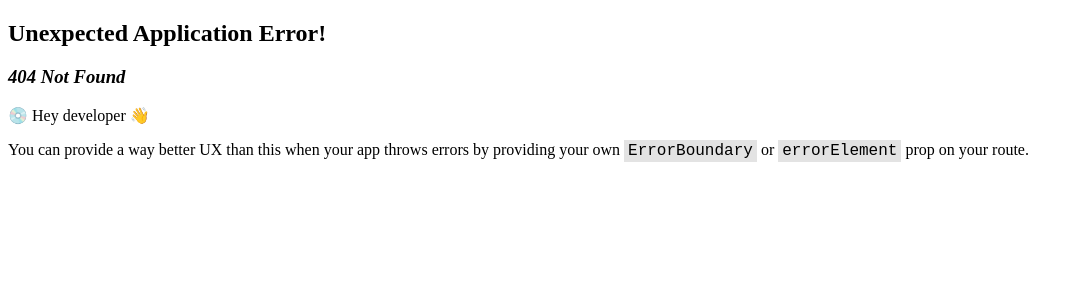
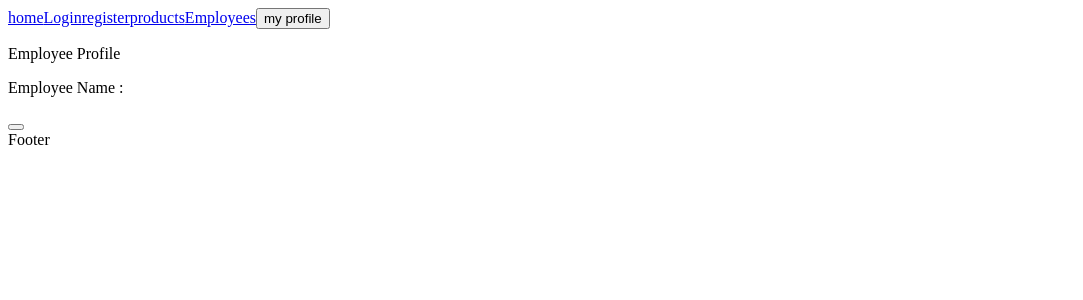
Before and after one commit to T2-Code-Geeks/MERAKI_Academy_Project_5, a React (Create React App) app in the folder frontend/: page /employeeProfile/1 in a window 1280 px wide. Before the commit this address had no page. Shown: the top 300 px of the page, without its empty margins (0-1083 px from the left). Built offline with nearby package versions, Linux system fonts and the light colour scheme; no server answers.

Commit message:
Profile Employee

```diff
--- a/frontend/src/components/NavBar/NavBar.jsx
+++ b/frontend/src/components/NavBar/NavBar.jsx
@@ -1,7 +1,11 @@
 import React from 'react'
 import "./NavBar.css"
-import { NavLink } from 'react-router-dom'
+import { NavLink,useNavigate } from 'react-router-dom'
+import { useSelector  } from "react-redux";
+
 const NavBar = () => {
+  const { userId } = useSelector((state) => state.auth);
+  const navegite= useNavigate()
   return (
  <nav>
 <NavLink className="navlink" to="/">home</NavLink>
@@ -9,7 +13,7 @@ const NavBar = () => {
 <NavLink to="/register">register</NavLink>
 <NavLink to="/products">products</NavLink>
 <NavLink to="/employees">Employees</NavLink>
-
+<button onClick={()=>{navegite(`employeeProfile/${userId}`)}}> my profile</button>
  </nav>
   )
 }
--- /dev/null
+++ b/frontend/src/pages/Employee/EmployeeProfile/ProfileEmployee.jsx
@@ -0,0 +1,49 @@
+
+import { useNavigate} from "react-router-dom";
+import { useParams } from "react-router-dom";
+import "./ProfileEmployee";
+import axios from "axios";
+import { useEffect, useState } from "react";
+
+//! ===============================================
+
+const ProfileEmployee = () => {
+const { id } = useParams();
+const navigate = useNavigate();
+const [employee,setEmployee]=useState([])
+//! ===============================================
+
+useEffect(()=>{
+ profile()
+},[])
+
+const profile =async()=>{
+    try {
+    const result = await axios.get(`http://localhost:5000/employees/${id}`
+    );
+    console.log(result.data.result[0]);
+    if (result.data) {
+    setEmployee(result.data.result[0])
+    } else throw Error;
+  } catch (error) {
+    if (error.response && error.response.data) {
+      console.log(error);
+    }
+   console.log(error)
+  }}
+  //! ===============================================
+  return (
+    <>
+    <div>
+    <p>Employee Profile</p>
+    <p>Employee Name : {employee.firstname}</p>
+     <button onClick={(e)=>{
+        navigate("/")
+    }}></button>
+    </div>
+
+    </>
+  );
+};;
+
+export default ProfileEmployee;
--- a/frontend/src/service/redux/reducers/authSlice.js
+++ b/frontend/src/service/redux/reducers/authSlice.js
@@ -4,7 +4,8 @@ export const authSlice = createSlice({
     name: "auth",
     initialState: {
         token: localStorage.getItem("token") || null,
-        userId: localStorage.getItem("userId") || null
+        userId: localStorage.getItem("userId") || null,
+
     },
     reducers: {
         setLogin: (state, action) => {
@@ -19,7 +20,11 @@ export const authSlice = createSlice({
             state.token = null;
             state.userId = null;
             localStorage.clear();
-        }
+        },
+        setEmployee: (state, action) => {
+            state.employee = action.payload;
+           ;
+        },
     }
 })
 
```
Also changed, not shown: frontend/src/routers/routers.jsx (+7 -2 lines), frontend/src/service/redux/reducers/employSlice.js (added, +15 -0 lines), frontend/src/pages/Employee/EmployeeDetiles/EmployeeDetiles.css (added), frontend/src/pages/Employee/EmployeeDetiles/EmployeeDetiles.jsx (renamed from frontend/src/pages/Employee/EmployeeDetiles.jsx), frontend/src/pages/Employee/EmployeeProfile/ProfileEmployee.css (added), frontend/src/pages/Employee/EmployessPage/Employee.css (added), frontend/src/pages/Employee/EmployessPage/Employee.jsx (renamed from frontend/src/pages/Employee/Employee.jsx).
